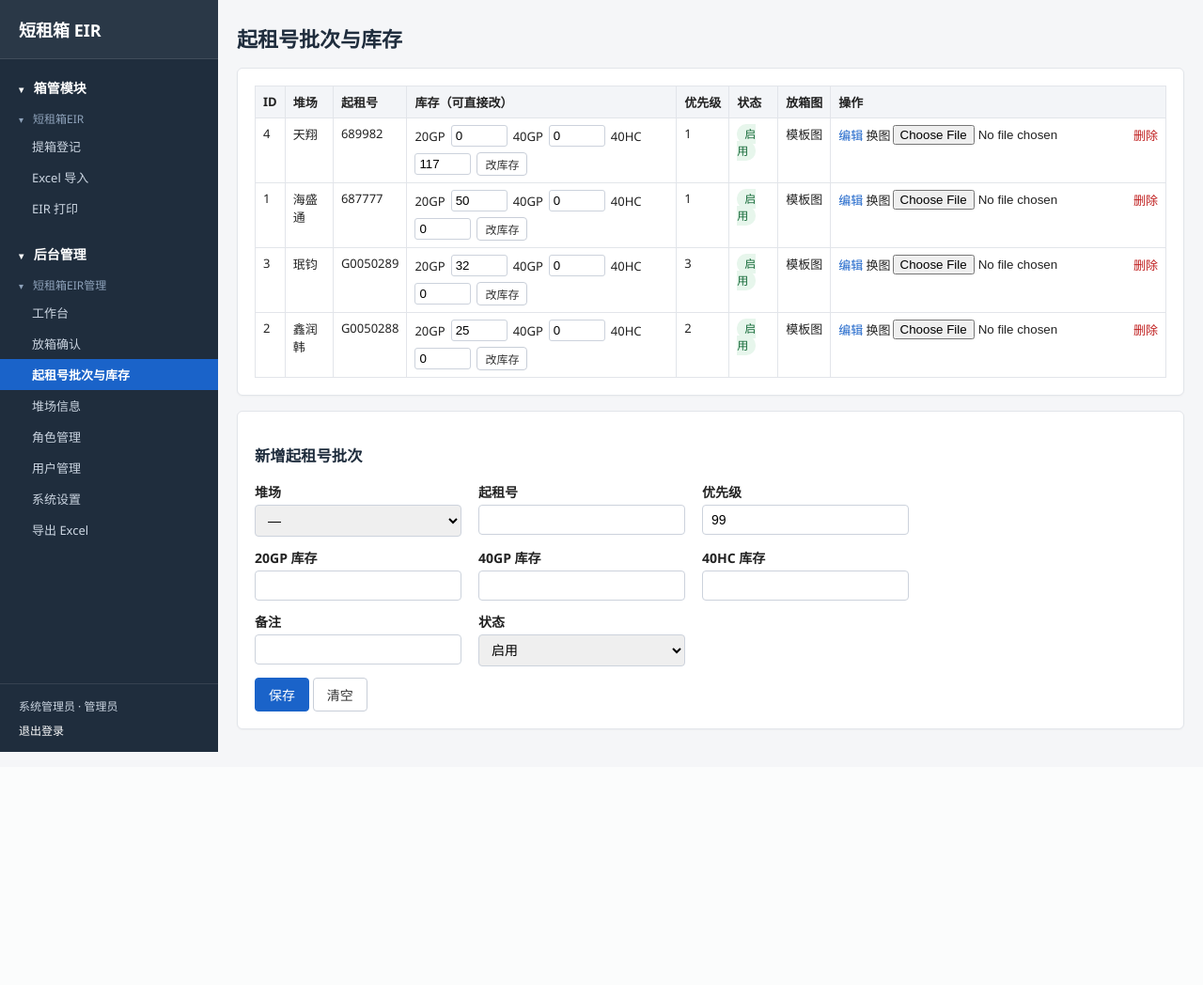
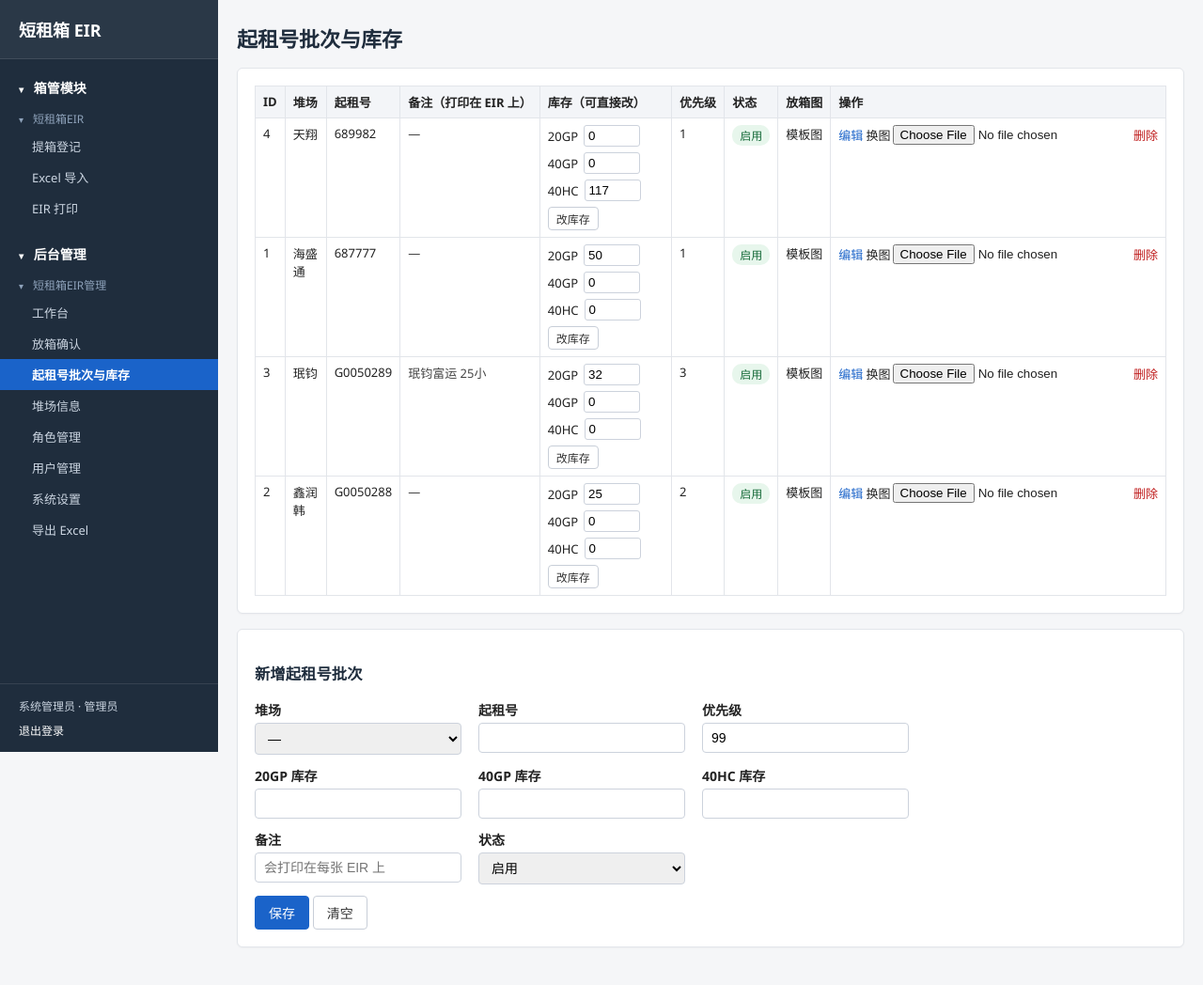
Before and after one commit to chinabilliy/CTNR_SITC, a Flask app: page /admin/batches in a window 1280 px wide. Shown: the whole page at 94% size. Before the commit the page ends 800 px from the top, so only its background shows below. Run offline with Flask 3, Linux system fonts and the light colour scheme; a user stored in the database is signed in; data comes from the database, SQL or seed files in the repository; data that the repository does not hold is empty.

Commit message:
EIR 打印图片固定宽度；起租号批次备注打印到每张 EIR
- eir.css：图片改为 width:100% 固定版心宽（原固定 150mm 高容器把竖版图压小），
  竖长图限高 195mm 等比收缩防溢出；信息区改为上下结构，新增备注行（虚线分隔）
- lease_batches.remark 快照到 eir_records.remark_snapshot，老库自动补列（db._ensure_columns）
- 批次列表增加备注列（超长省略号），表单备注注明会打印在 EIR 上
- 修复状态徽章文字竖排

```diff
--- a/app/db.py
+++ b/app/db.py
@@ -155,11 +155,25 @@ def _migrate_role_perms(conn):
     conn.commit()
 
 
+def _ensure_columns(conn):
+    """老库补列：CREATE TABLE IF NOT EXISTS 不会给已存在的表加新列。
+
+    - eir_records.remark_snapshot：起租号批次备注的快照（2026-11 新增）
+    """
+    def cols(table):
+        return {r["name"] for r in conn.execute("PRAGMA table_info(%s)" % table).fetchall()}
+
+    if "remark_snapshot" not in cols("eir_records"):
+        conn.execute("ALTER TABLE eir_records ADD COLUMN remark_snapshot TEXT")
+        conn.commit()
+
+
 def init_db():
     os.makedirs(config.DATA_DIR, exist_ok=True)
     conn = connect()
     with open(config.SCHEMA_PATH, "r", encoding="utf-8") as f:
         conn.executescript(f.read())
+    _ensure_columns(conn)
     _migrate_users_role(conn)
     _ensure_roles(conn)
     _migrate_role_perms(conn)
--- a/app/schema.sql
+++ b/app/schema.sql
@@ -88,6 +88,7 @@ CREATE TABLE IF NOT EXISTS eir_records (
   work_hours_snapshot TEXT,
   vessel TEXT, voyage TEXT, bl_no TEXT, container_type TEXT,
   lease_no_snapshot TEXT,
+  remark_snapshot TEXT,
   image_path_snapshot TEXT,
   print_count INTEGER NOT NULL DEFAULT 0,
   printed_at  TEXT,
--- a/app/static/css/app.css
+++ b/app/static/css/app.css
@@ -48,6 +48,7 @@ h1,h2,h3 { color:#1f2d3d; }
 .grid tr:hover td { background:#fafbfc; }
 .grid .empty { text-align:center; color:#9aa0a6; padding:24px; }
 .yard-select { padding:4px; max-width:130px; }
+.remark-cell { max-width:220px; overflow:hidden; text-overflow:ellipsis; white-space:nowrap; color:#444; }
 .ops { white-space:nowrap; }
 .ops a, .ops button, .link { color:#1a63c9; background:none; border:0; cursor:pointer; padding:0; font-size:13px; }
 .link:hover { text-decoration:underline; }
@@ -55,7 +56,7 @@ h1,h2,h3 { color:#1f2d3d; }
 .inline { display:inline; }
 .inline-label { display:inline-flex; align-items:center; gap:2px; }
 
-.badge { padding:2px 8px; border-radius:10px; font-size:12px; }
+.badge { padding:2px 8px; border-radius:10px; font-size:12px; white-space:nowrap; display:inline-block; }
 .badge.ok { background:#e7f6ec; color:#176b3a; }
 .badge.pending { background:#fff3d6; color:#8a5a00; }
 
--- a/app/templates/admin/batches.html
+++ b/app/templates/admin/batches.html
@@ -4,12 +4,13 @@
 <div class="page-head"><h1>起租号批次与库存</h1></div>
 <div class="card">
 <table class="grid">
-  <thead><tr><th>ID</th><th>堆场</th><th>起租号</th><th colspan="3">库存（可直接改）</th><th>优先级</th><th>状态</th><th>放箱图</th><th>操作</th></tr></thead>
+  <thead><tr><th>ID</th><th>堆场</th><th>起租号</th><th>备注（打印在 EIR 上）</th><th colspan="3">库存（可直接改）</th><th>优先级</th><th>状态</th><th>放箱图</th><th>操作</th></tr></thead>
   <tbody>
   {% for r in rows %}
     {% set st = stock_map.get(r.id, {}) %}
     <tr>
       <td>{{ r.id }}</td><td>{{ r.yard_short }}</td><td>{{ r.lease_no }}</td>
+      <td class="remark-cell" title="{{ r.remark or '' }}">{{ r.remark or '—' }}</td>
       <td colspan="3">
         <form class="inline stock-form" method="post" action="{{ url_for('admin.batch_stock_update', bid=r.id) }}">
           20GP <input type="number" name="stock_20GP" min="0" value="{{ st.get('20GP', 0) }}" style="width:60px">
@@ -54,7 +55,7 @@
       <label>40GP 库存<input type="number" name="stock_40GP" id="b-40" min="0"></label>
       <label>40HC 库存<input type="number" name="stock_40HC" id="b-40hc" min="0"></label>
     </div>
-    <div class="row"><label>备注<input name="remark" id="b-remark"></label>
+    <div class="row"><label>备注<input name="remark" id="b-remark" placeholder="会打印在每张 EIR 上"></label>
       <label>状态<select name="status" id="b-status"><option value="active">启用</option><option value="closed">关闭</option></select></label></div>
     <button type="submit" class="btn primary">保存</button>
     <button type="button" class="btn" id="b-reset">清空</button>
--- a/app/templates/eir/_eir_base.html
+++ b/app/templates/eir/_eir_base.html
@@ -5,6 +5,7 @@
     <img class="eir-img" src="{{ e.image_path_snapshot }}" alt="放箱通知单">
   </div>
   <div class="eir-info">
+    <div class="eir-cols">
       <div class="eir-yard">
         <div class="eir-yard-title">{{ name_label }}：{{ e.yard_name_snapshot }}</div>
         <div>堆场地址：{{ e.yard_address_snapshot }}</div>
@@ -18,5 +19,7 @@
         <div>箱型：{{ e.container_type }}</div>
       </div>
     </div>
+    {% if e.remark_snapshot %}<div class="eir-remark"><span class="eir-remark-label">备注：</span>{{ e.remark_snapshot }}</div>{% endif %}
+  </div>
 </section>
 {% endmacro %}
```
Also changed, not shown: app/services/eir_service.py (+4 -3 lines), app/static/css/eir.css (+17 -5 lines). Lines whose indentation alone changed are shown as unchanged.
